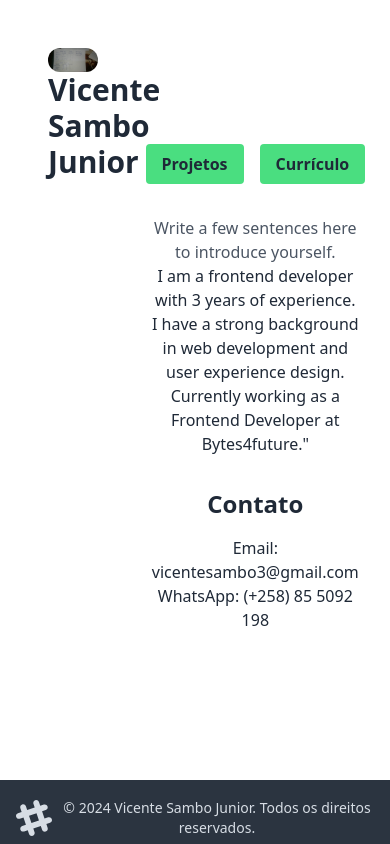
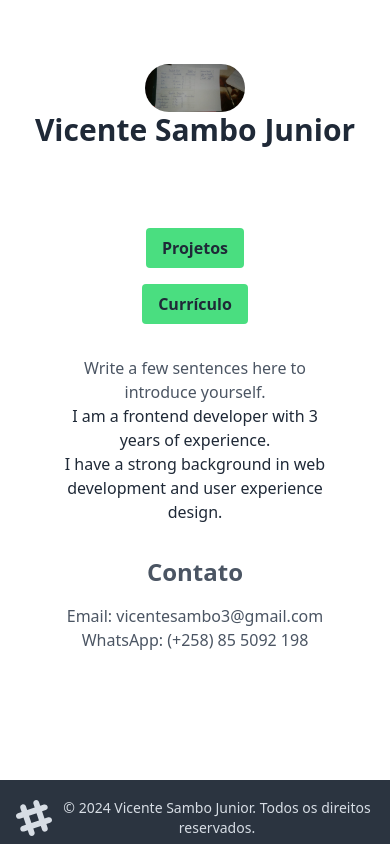
Before and after one commit to Djaysambo/Portifolio, a React (Vite) app: page / in a window 390 px wide. Built offline with nearby package versions, Linux system fonts and the light colour scheme.

Commit message:
updat:responsive

```diff
--- a/src/Pages/portifolio.jsx
+++ /dev/null
@@ -1,18 +0,0 @@
-import { Contactos } from "../components/pages/contactos"
-import { Home } from "../components/pages/Home"
-import { SobreNos } from "../components/pages/Sobre-nos"
-
-
-
-export const Portifolio = () => {
-    return (
-      <>
-        <Header/>
-    <Home/>
-    <SobreNos/>
-    <Contactos/>
-        <Footer/>
-      </>
-
-    )
-  }
--- a/src/components/footer/footer.jsx
+++ b/src/components/footer/footer.jsx
@@ -19,7 +19,7 @@ export const Footer =()=> {
     <p>© {new Date().getFullYear()} Vicente Sambo Junior. Todos os direitos reservados.</p>
   </aside>
   <nav className="grid-flow-col gap-4 md:place-self-center md:justify-self-end">
-    <a>
+    <a className='animate-bounce'>
       <svg
         xmlns="http://www.w3.org/2000/svg"
         width="24"
@@ -30,7 +30,7 @@ export const Footer =()=> {
           d="M24 4.557c-.883.392-1.832.656-2.828.775 1.017-.609 1.798-1.574 2.165-2.724-.951.564-2.005.974-3.127 1.195-.897-.957-2.178-1.555-3.594-1.555-3.179 0-5.515 2.966-4.797 6.045-4.091-.205-7.719-2.165-10.148-5.144-1.29 2.213-.669 5.108 1.523 6.574-.806-.026-1.566-.247-2.229-.616-.054 2.281 1.581 4.415 3.949 4.89-.693.188-1.452.232-2.224.084.626 1.956 2.444 3.379 4.6 3.419-2.07 1.623-4.678 2.348-7.29 2.04 2.179 1.397 4.768 2.212 7.548 2.212 9.142 0 14.307-7.721 13.995-14.646.962-.695 1.797-1.562 2.457-2.549z"></path>
       </svg>
     </a>
-    <a>
+    <a className='animate-bounce'>
       <svg
         xmlns="http://www.w3.org/2000/svg"
         width="24"
@@ -41,7 +41,7 @@ export const Footer =()=> {
           d="M19.615 3.184c-3.604-.246-11.631-.245-15.23 0-3.897.266-4.356 2.62-4.385 8.816.029 6.185.484 8.549 4.385 8.816 3.6.245 11.626.246 15.23 0 3.897-.266 4.356-2.62 4.385-8.816-.029-6.185-.484-8.549-4.385-8.816zm-10.615 12.816v-8l8 3.993-8 4.007z"></path>
       </svg>
     </a>
-    <a>
+    <a className='animate-bounce'>
       <svg
         xmlns="http://www.w3.org/2000/svg"
         width="24"
--- a/src/components/header/header.jsx
+++ b/src/components/header/header.jsx
@@ -3,11 +3,15 @@ import { NavBar } from './navBar';
 
 export const Header = () => {
   return (
+    <>
+    <div className="bg-red-950 text-gray-400 flex items-center justify-between p-4">
+      <h1 className="text-2xl font-bold border border-green-300 p-2">
+        Djaysambo
+      </h1>
+      <NavBar />
+    </div>
 
-      <div className="bg-red-950 text-gray-400 h-1/4 flex items-center justify-between p-4 ">
-        <h1 onAnimationStart={AbortController} className="text-2xl font-bold border border-green-300 p-2">Djaysambo</h1>
-        <NavBar />
-      </div>
+    </>
 
   );
 };
--- a/src/components/pages/Home.jsx
+++ /dev/null
@@ -1,52 +0,0 @@
-import React from 'react'
-import { Header } from '../header/header'
-import { Footer } from '../footer/footer'
-import { Porfile } from '../porfale'
-import { NavLink } from 'react-router-dom'
-
-
-export const Home = () => {
-  return (
-    <>
-      <div className="bg-circuit-pattern">
-        <div className="flex">
-                  <div className="flex-none w-1/4 p-4  ">
-                  <div className='border-sky-400'>
-                    <img src="/3.jpeg" alt="Vicente Sambo Junior" className="rounded-full" />
-
-                  </div>
-            <h1 className="text-3xl font-bold ">Vicente Sambo Junior</h1>
-             </div>
-
-          <div className="flex-grow p-4">
-            <header className="text-center py-8">
-
-            </header>
-
-            <div className="container mx-auto px-4 py-8">
-              <div className="flex justify-center">
-            <a href="/projectos"> <button className="bg-green-400 hover:bg-green-300 text-gray-800 font-bold py-2 px-4 rounded">Projetos</button></a>
-            <a href="/curriculo"><button className="ml-4 bg-green-400 hover:bg-green-300 text-gray-800 font-bold py-2 px-4 rounded">Currículo</button></a>
-              </div>
-              <p className="text-gray-600 mt-8">
-                Write a few sentences here to introduce yourself.</p>
-                <p>
-                  I am a frontend developer with 3 years of experience.
-                </p> I have a strong background in web development and user experience design.
-                <p>Currently working as a Frontend Developer at Bytes4future."
-              </p>
-              <div className="mt-8 text-gr">
-                <h2 className="text-2xl font-bold">Contato</h2>
-                <ul className="mt-4">
-                  <li>Email: vicentesambo3@gmail.com</li>
-                  <li>WhatsApp: (+258) 85 5092 198 </li>
-                </ul>
-              </div>
-            </div>
-          </div>
-        </div>
-        <Footer/>
-      </div>
-    </>
-  )
-}
--- a/src/components/pages/projectos.jsx
+++ /dev/null
@@ -1,45 +0,0 @@
-import React from 'react'
-import { Header } from '../header/header'
-import { Footer } from '../footer/footer'
-
-export const MeusProjectos = () => {
-  return (
-    <>
-      <Header/>
-      <div className='font-bold flex m-3'>
-         <div>
-           <p>Lorem ipsum dolor sit amet consectetur adipisicing elit.
-           Accusantium repellat,
-           aspernatur adipisci saepe aliquam libero optio molestias officiis
-           blanditiis recusandae eius aut aperiam nam distinctio voluptatem molestiae in? Eaque, eum.</p>
-      </div>
-        <img src="public/3.jpeg" alt="" width={100} height={100}/>
-
-        </div>
-        <div className='font-bold flex m-2'>
-          <div >
-        <p>Lorem ipsum dolor, sit amet consectetur adipisicing elit.
-
-          Eos, rerum. In magni debitis error cum exercitationem,
-           quaerat vitae officia iste repudiandae atque doloribus commodi adipisci amet voluptatem.
-          0 Minima, consequatur illum?</p>
-        <p>Lorem ipsum dolor, sit amet consectetur adipisicing elit.
-
-          Eos, rerum. In magni debitis error cum exercitationem,
-           quaerat vitae officia iste repudiandae atque doloribus commodi adipisci amet voluptatem.
-          0 Minima, consequatur illum?</p>
-          <p>Lorem ipsum dolor, sit amet consectetur adipisicing elit.
-
-          Eos, rerum. In magni debitis error cum exercitationem,
-           quaerat vitae officia iste repudiandae atque doloribus commodi adipisci amet voluptatem.
-          0 Minima, consequatur illum?</p>
-        </div>
-        <img src="public/3.jpeg" alt="" width={200} height={200}/>
-
-
-        </div>
-
-      <Footer/>
-    </>
-  )
-}
--- /dev/null
+++ b/src/pages/Home.jsx
@@ -0,0 +1,58 @@
+import React from 'react';
+import { Header } from '../components/header/header';
+import { Footer } from '../components/footer/footer';
+import { NavLink } from 'react-router-dom';
+
+export const Home = () => {
+  return (
+    <>
+      <div className="bg-circuit-pattern mb-20 flex flex-col sm:flex-row">
+        <header className="text-center py-8 flex-shrink-0">
+          <img
+            src="/3.jpeg"
+            alt="Vicente Sambo Junior"
+            className="rounded-full mx-auto"
+            width={100}
+            height={300}
+          />
+          <h1 className="text-3xl font-bold">Vicente Sambo Junior</h1>
+        </header>
+
+        <div className="flex-grow p-4">
+          <div className="container mx-auto px-4 py-8">
+            <div className="flex justify-center flex-col sm:flex-row">
+              <NavLink to="/projectos">
+                <button className="bg-green-400 hover:bg-green-300 text-gray-800 font-bold py-2 px-4 rounded mb-4 sm:mb-0 sm:mr-4">
+                  Projetos
+                </button>
+              </NavLink>
+              <NavLink to="/curriculo">
+                <button className="bg-green-400 hover:bg-green-300 text-gray-800 font-bold py-2 px-4 rounded">
+                  Currículo
+                </button>
+              </NavLink>
+            </div>
+            <p className="text-gray-600 mt-8">
+              Write a few sentences here to introduce yourself.
+            </p>
+            <p>
+              I am a frontend developer with 3 years of experience.
+            </p>
+            <p>
+              I have a strong background in web development and user experience design.
+            </p>
+
+            <div className="mt-8 text-gray-600">
+              <h2 className="text-2xl font-bold">Contato</h2>
+              <ul className="mt-4">
+                <li>Email: vicentesambo3@gmail.com</li>
+                <li>WhatsApp: (+258) 85 5092 198</li>
+              </ul>
+            </div>
+          </div>
+        </div>
+      </div>
+      <Footer />
+    </>
+  );
+};
--- a/src/components/pages/curriculo.jsx
+++ b/src/pages/curriculo.jsx
@@ -1,17 +1,12 @@
-import { Footer } from "../footer/footer";
-import { Header } from "../header/header";
+import { Footer } from "../components/footer/footer";
+import { Header } from "../components/header/header";
 
 export const Contactos = () => {
   return (
     <>
       <Header />
       <div className="flex">
-        <div className="flex-shrink-0">
-          <img
-            src="https://img.daisyui.com/images/stock/photo-1507358522600-9f71e620c44e.webp"
-            alt="Contact Us"
-          />
-        </div>
+
         <div className="flex-1 p-4">
           <h1 className="text-5xl font-bold">Hello there</h1>
           <p className="mb-5">
--- a/src/components/pages/error-Page.jsx
+++ b/src/pages/error-Page.jsx
@@ -1,7 +1,7 @@
 import React from 'react'
 
-import { Header } from '../header/header'
-import { Footer } from '../footer/footer'
+import { Header } from '../components/header/header'
+import { Footer } from '../components/footer/footer'
 
 export const ErrorPage = () => {
   return (
--- /dev/null
+++ b/src/pages/projectos.jsx
@@ -0,0 +1,17 @@
+import React from 'react'
+import { Header } from '../components/header/header'
+import { Footer } from '../components/footer/footer'
+import { Home } from './Home'
+
+export const MeusProjectos = () => {
+  return (
+    <>
+      <Header className='static'/>
+      <div className=' float-start justify-start'>
+        <Home/>
+        <Home/>
+      </div>
+      <Footer/>
+    </>
+  )
+}
```
Also changed, not shown: src/components/header/navBar.jsx (+42 -14 lines), src/routes.jsx (+4 -4 lines).
